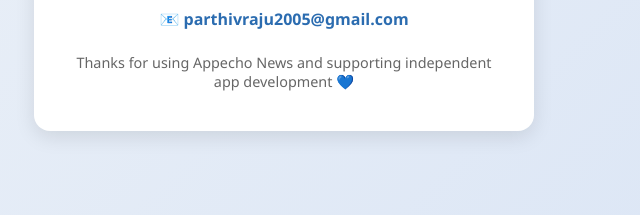
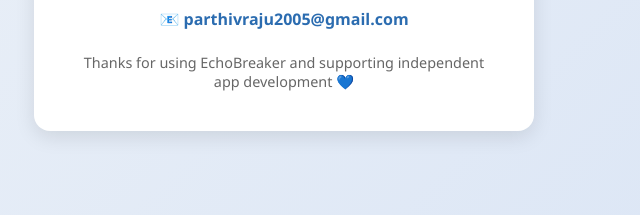
Before and after one commit to Parthiv2005/EchoBreaker-web, a plain HTML site: page contact.html in a window 1280 px wide. Shown: the part 480-695 px from the top of the page, 356-996 px from the left. Drawn offline with Linux system fonts and the light colour scheme.

Commit message:
Update contact.html

```diff
--- a/contact.html
+++ b/contact.html
@@ -58,7 +58,7 @@
     </p>
     <p>If you’d like to get in touch, share feedback, or discuss collaborations, feel free to reach out:</p>
     <p><a href="mailto:parthivraju2005@gmail.com">📧 parthivraju2005@gmail.com</a></p>
-    <footer>Thanks for using Appecho News and supporting independent app development 💙</footer>
+    <footer>Thanks for using EchoBreaker and supporting independent app development 💙</footer>
   </div>
 </body>
 </html>
```
